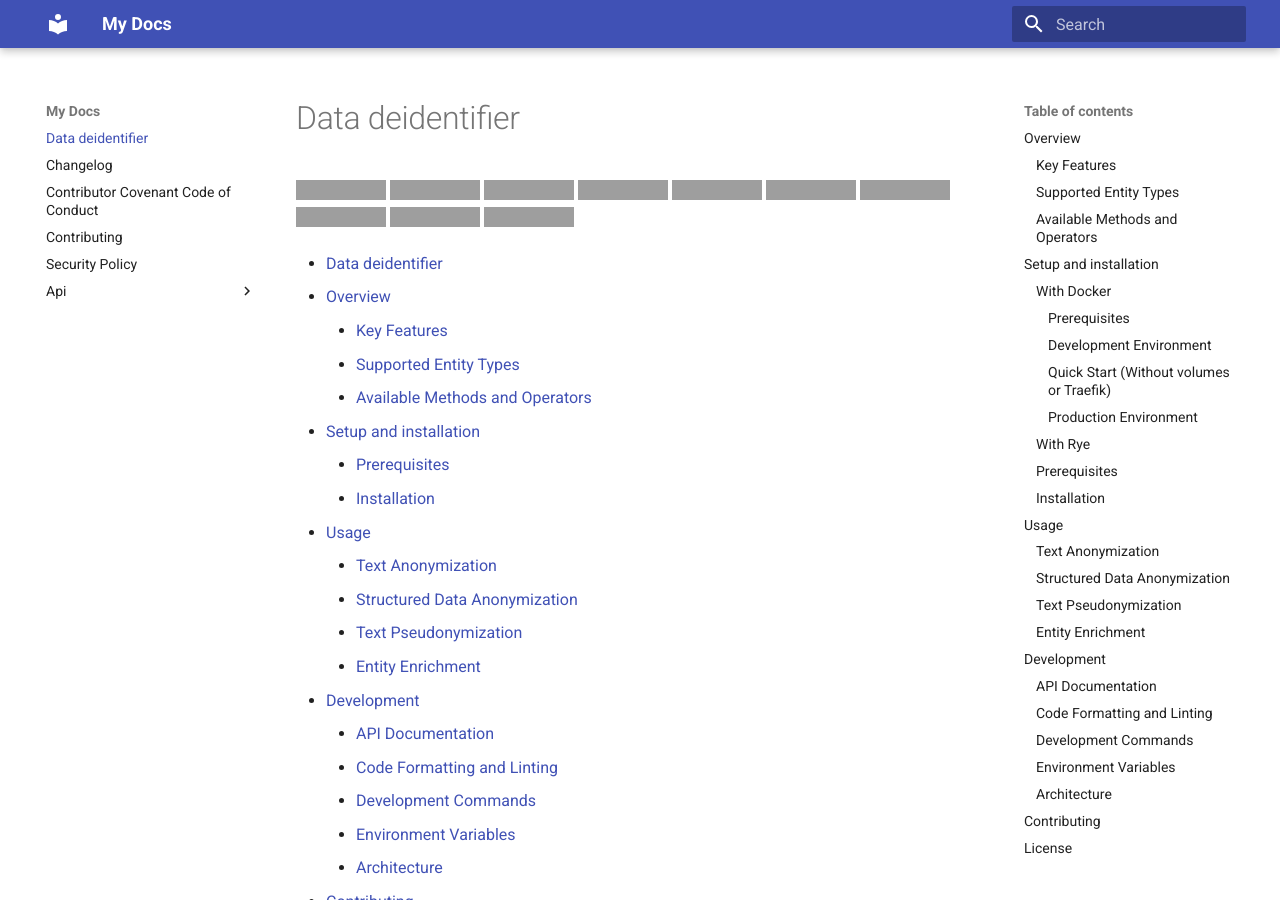
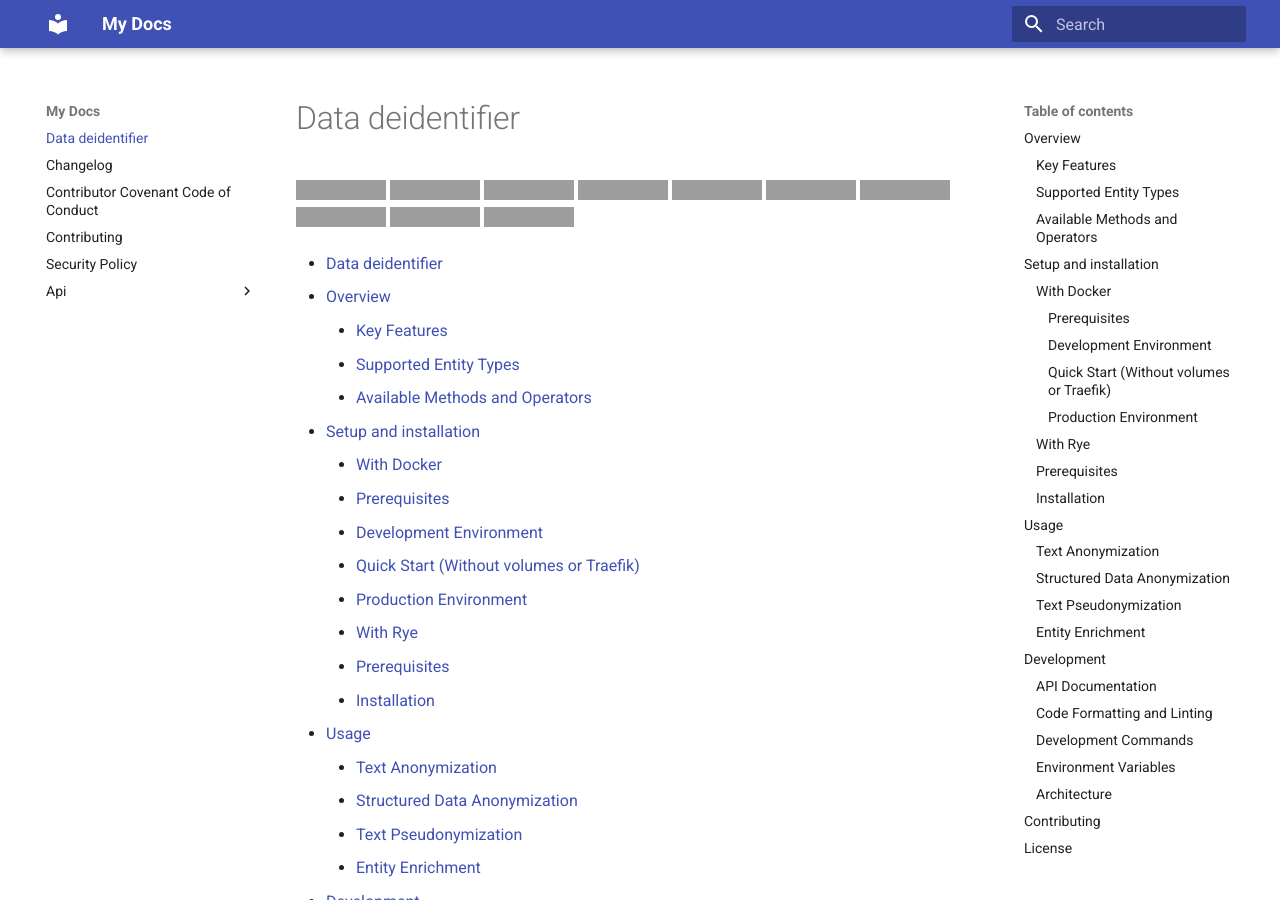
Before and after one commit to Prometheus-X-association/data-deidentifier, an MkDocs documentation site: the page built from docs/README.md, in a window 1280 px wide and 900 px high, cut to the strip 0-900 px from the top of the window. Built offline with MkDocs 1.6.1 and Material for MkDocs 9.7.7, drawn with Linux system fonts in a browser that asks for light colours; grey boxes are pictures that could not be loaded.

Commit message:
:memo: Update README TOC

```diff
--- a/docs/README.md
+++ b/docs/README.md
@@ -12,14 +12,19 @@
 [![MkDocs](https://img.shields.io/badge/MkDocs-526CFE?logo=markdown)](https://www.mkdocs.org/)
 
 <!-- TOC -->
-
 * [Data deidentifier](#data-deidentifier)
   * [Overview](#overview)
     * [Key Features](#key-features)
     * [Supported Entity Types](#supported-entity-types)
     * [Available Methods and Operators](#available-methods-and-operators)
   * [Setup and installation](#setup-and-installation)
-    * [Prerequisites](#prerequisites)
+    * [With Docker](#with-docker)
+      * [Prerequisites](#prerequisites)
+      * [Development Environment](#development-environment)
+      * [Quick Start (Without volumes or Traefik)](#quick-start-without-volumes-or-traefik)
+      * [Production Environment](#production-environment)
+    * [With Rye](#with-rye)
+    * [Prerequisites](#prerequisites-1)
     * [Installation](#installation)
   * [Usage](#usage)
     * [Text Anonymization](#text-anonymization)
@@ -34,7 +39,6 @@
     * [Architecture](#architecture)
   * [Contributing](#contributing)
   * [License](#license)
-
 <!-- TOC -->
 
 ## Overview
```
